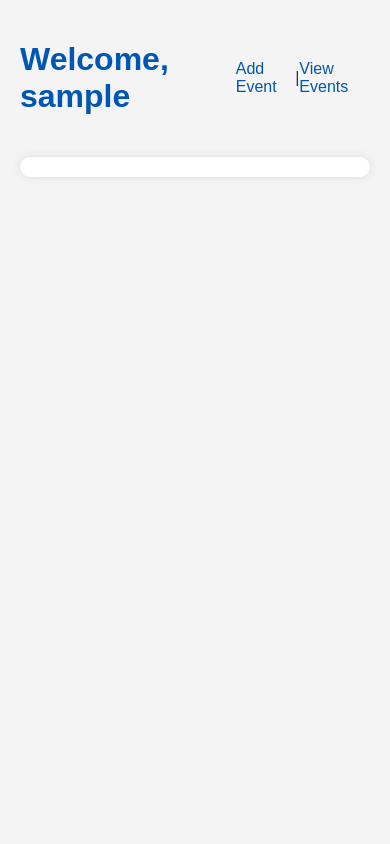
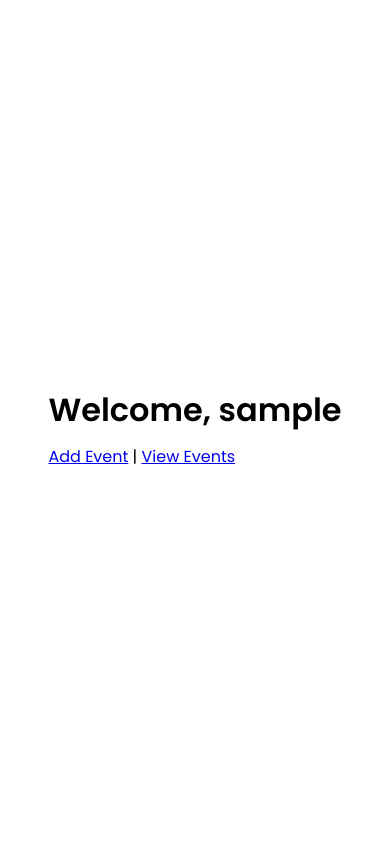
Before and after one commit to Nhlobo/Calendar-app, a Flask app: page / in a window 390 px wide. Run offline with Flask 3, Linux system fonts and the light colour scheme; the visitor is signed in with stand-in values (Sample User, id 1).

Commit message:
Update styles.css

```diff
--- a/static/css/styles.css
+++ b/static/css/styles.css
@@ -1,80 +1,76 @@
-body {
-    font-family: Arial, sans-serif;
-    background-color: #f4f4f4;
-    margin: 0;
-    padding: 20px;
-    color: #333;
+@import url('https://fonts.googleapis.com/css2?family=Poppins:wght@400;600&display=swap');
+
+:root {
+    --light-bg: #f0f0f0;
+    --light-text: #333;
+    --dark-bg: #2e2e2e;
+    --dark-text: #f0f0f0;
+    --accent-color: #3f51b5;
 }
 
-h1 {
-    color: #0056b3;
+body {
+    font-family: 'Poppins', sans-serif;
+    display: flex;
+    justify-content: center;
+    align-items: center;
+    height: 100vh;
+    margin: 0;
+    transition: background-color 0.3s, color 0.3s;
 }
 
-a {
-    color: #0056b3;
-    text-decoration: none;
+body.light-mode {
+    background-color: var(--light-bg);
+    color: var(--light-text);
 }
 
-a:hover {
-    text-decoration: underline;
+body.dark-mode {
+    background-color: var(--dark-bg);
+    color: var(--dark-text);
 }
 
-header {
+.calendar-container {
     display: flex;
-    justify-content: space-between;
+    flex-direction: column;
     align-items: center;
-    margin-bottom: 20px;
+    text-align: center;
+    padding: 20px;
+    box-shadow: 0 4px 8px rgba(0, 0, 0, 0.2);
+    border-radius: 10px;
+    background-color: white;
+    max-width: 600px;
+    width: 100%;
 }
 
-#calendar-container {
-    margin-top: 20px;
-    padding: 10px;
-    background-color: #fff;
-    border-radius: 10px;
-    box-shadow: 0px 0px 10px rgba(0, 0, 0, 0.1);
+h1, h2, h3 {
+    font-weight: 600;
+    margin: 10px 0;
 }
 
-form {
-    margin-bottom: 20px;
-}
-
-input[type="text"],
-input[type="date"],
-textarea {
-    width: 100%;
-    padding: 10px;
-    margin-bottom: 10px;
-    border: 1px solid #ccc;
-    border-radius: 5px;
-}
-
-button {
-    padding: 10px 15px;
-    background-color: #0056b3;
+.btn {
+    background-color: var(--accent-color);
     color: white;
+    padding: 10px 20px;
     border: none;
     border-radius: 5px;
     cursor: pointer;
+    margin: 10px 0;
 }
 
-button:hover {
-    background-color: #004494;
+.btn:hover {
+    background-color: #2c3e50;
 }
 
-ul {
-    list-style-type: none;
-    padding: 0;
+@media (max-width: 768px) {
+    .calendar-container {
+        width: 90%;
+        padding: 10px;
+    }
 }
 
-ul li {
-    background-color: #f9f9f9;
-    padding: 10px;
-    border: 1px solid #ddd;
-    margin-bottom: 10px;
-    border-radius: 5px;
-}
-
-ul li a {
-    margin-left: 10px;
-    color: red;
-}
+/* Calendar grid styles */
+.calendar-grid {
+    display: grid;
+    grid-template-columns: repeat(7, 1fr);
+    grid-gap: 10px;
+    margin-top: 20px;
+    }
```
